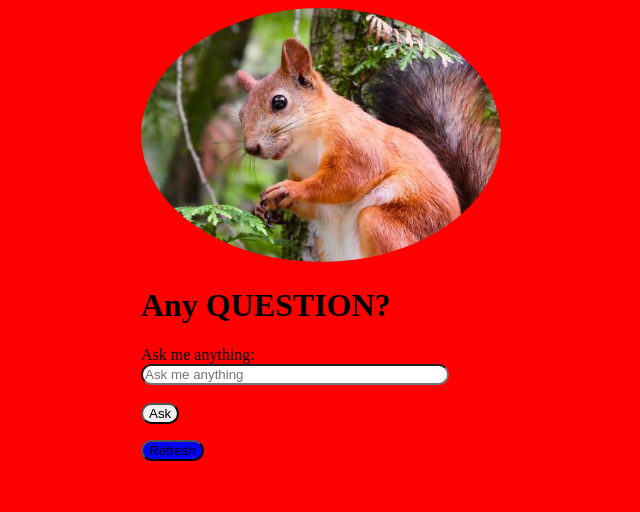
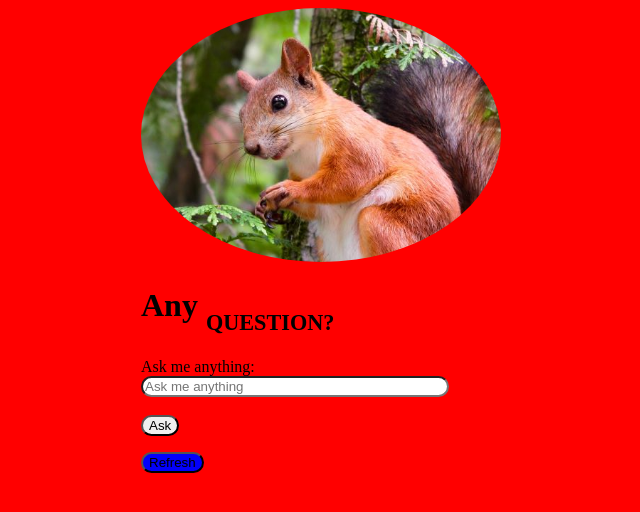
Before and after one commit to derejetolossa/magic8ball, a plain HTML site: page index.html in a window 1280 px wide. Shown: the whole page, without its empty margins (349-989 px from the left). Drawn offline with Linux system fonts and the light colour scheme.

Commit message:
Initial Update

```diff
--- a/index.html
+++ b/index.html
@@ -11,7 +11,7 @@
 <body>
     <img src="images/sq10.jpg" width="360" height="254" alt="">
         <form action="" method="post">
-            <h1>Any QUESTION?</h1>
+            <h1>Any <sub><sub>QUESTION?</sub></sub></h1>
 
             <label for="" id="hide">Ask me anything:</label>
             <input type="text" id="Enter" name="Ask me anything" value="" placeholder="Ask me anything" onblur="repl()" onchange="repl()"><br>
```
